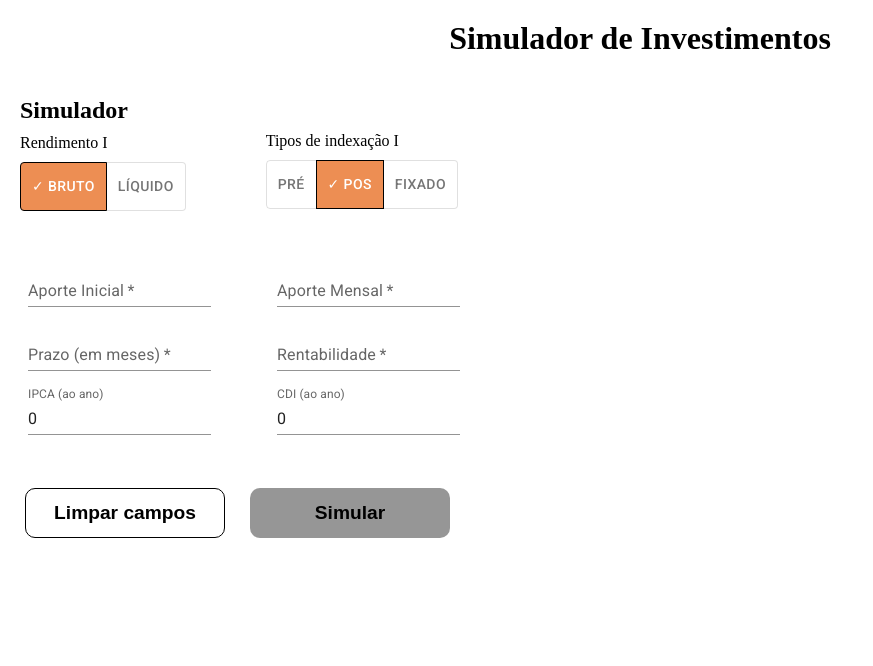
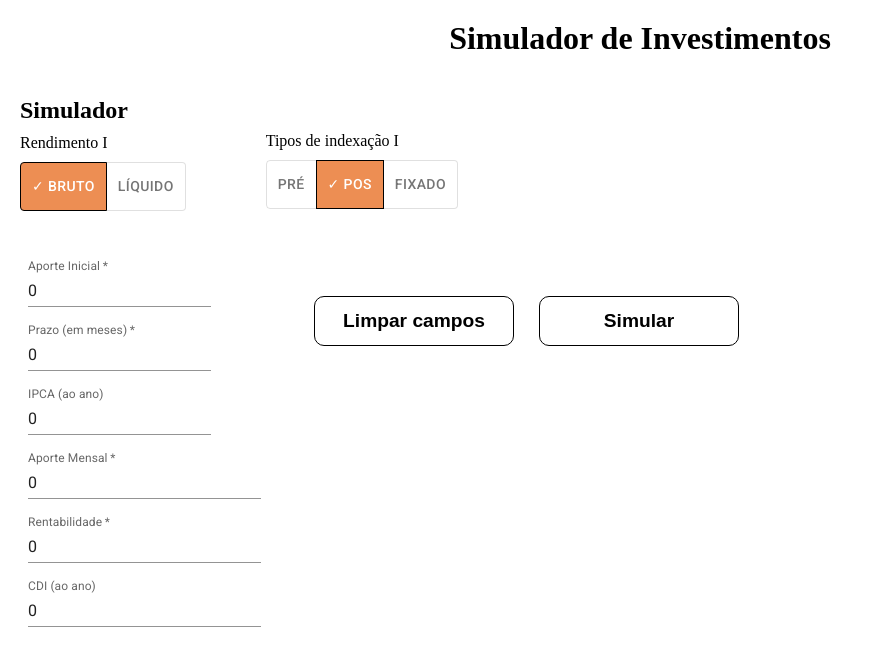
Before and after one commit to domynikmv057/Simulador-de-investimentos, a React (Create React App) app: page / in a window 1280 px wide. Shown: the top 666 px of the page, without its empty margins (0-873 px from the left). Built offline with nearby package versions, Linux system fonts and the light colour scheme; no server answers.

Commit message:
feat: finalizando formularios

```diff
--- a/src/shared/component/Form.jsx
+++ b/src/shared/component/Form.jsx
@@ -4,21 +4,59 @@ import { RendimentoButton } from "./Buttons/RendimentoButton.jsx";
 import Box from "@mui/material/Box";
 import TextField from "@mui/material/TextField";
 import { IndexacaoButton } from "./Buttons/IndexacaoButton.jsx";
+
 import "./Form.css";
 
 export const Formularios = () => {
   const [nomes, setNomes] = useState([]);
+  const [formValues, setFormValues] = useState({
+    aporteInicial: 0,
+    aporteMensal: 0,
+    prazoMes: 0,
+    rentabilidade: 0,
+  });
   const [rendimentoValue, setRendimentoValue] = useState("bruto"); //uso este estate pare receber do filho RendimentoButton o valor da operação
   const [indexacaoValue, setIdexacaoValue] = useState("pos");
+  const [cdi, setCdi] = useState(0);
+  const [ipca, setIpca] = useState(0);
+
   useEffect(() => {
     api.get("indicadores").then((response) => {
-      setNomes(response.data);
+      const respData = response.data;
+      setNomes(respData);
+      setCdi(respData[0].valor);
+      setIpca(respData[1].valor);
+      setFormValues({
+        ...formValues,
+        [respData[0].nome]: respData[0].valor,
+        [respData[1].nome]: respData[1].valor,
       });
-    console.log(nomes);
+    });
+    // eslint-disable-next-line react-hooks/exhaustive-deps
   }, []);
+  console.log(formValues);
+  const handleInputChange = (e) => {
+    const { name, value } = e.target;
+    setFormValues({ ...formValues, [name]: value });
+  };
 
+  const handleSubmit = (e) => {
+    e.preventDefault();
+    console.log(e);
+  };
+
+  const clearForm = (e) => {
+    e.preventDefault();
+    setFormValues({
+      aporteInicial: 0,
+      aporteMensal: 0,
+      prazoMes: 0,
+      rentabilidade: 0,
+      [nomes[0].nome]: nomes[0].valor,
+      [nomes[1].nome]: nomes[1].valor,
+    });
+  };
   return (
-    <div>
     <div className="main-container">
       <section className="left-form-container">
         <span className="space-element">
@@ -34,7 +72,8 @@ export const Formularios = () => {
       </section>
 
       <section className="right-form-container">
-          <form action="" className="form-group">
+        <form onSubmit={handleSubmit} className="form-group">
+          <div className="input-camp">
             <Box
               component="form"
               sx={{
@@ -49,18 +88,31 @@ export const Formularios = () => {
                 label="Aporte Inicial"
                 variant="standard"
                 required
+                name={"aporteInicial"}
+                value={formValues.aporteInicial}
+                error={isNaN(formValues.aporteInicial)}
+                onChange={(e) => {
+                  handleInputChange(e);
+                }}
               />
+
               <TextField
                 id="standard-basic"
                 label="Prazo (em meses)"
                 variant="standard"
                 required
+                name={"prazoMes"}
+                value={formValues.prazoMes}
+                onChange={(e) => {
+                  handleInputChange(e);
+                }}
               />
               <TextField
                 id="standard-basic"
                 label="IPCA (ao ano)"
                 variant="standard"
-                value={nomes[1]?.valor > 0 ? nomes[1].valor : 0}
+                value={ipca}
+                name={"ipcaAno"}
               />
             </Box>
 
@@ -78,27 +130,47 @@ export const Formularios = () => {
                 label="Aporte Mensal"
                 variant="standard"
                 required
+                type={"text"}
+                name={"aporteMensal"}
+                value={formValues.aporteMensal}
+                onChange={(e) => {
+                  handleInputChange(e);
+                }}
               />
               <TextField
                 id="standard-basic"
                 label="Rentabilidade"
                 variant="standard"
                 required
+                name={"rentabilidade"}
+                value={formValues.rentabilidade}
+                onChange={(e) => {
+                  handleInputChange(e);
+                }}
               />
               <TextField
                 id="standard-basic"
                 label="CDI (ao ano)"
                 variant="standard"
-                value={nomes[0]?.valor > 0 ? nomes[0].valor : 0}
+                value={cdi}
+                name={"cdiAno"}
               />
             </Box>
-          </form>
-        </section>
           </div>
 
           <section className="botton-buttons">
-        <button>Limpar campos</button>
-        <button disabled={true}>Simular</button>
+            <button
+              onClick={(e) => {
+                clearForm(e);
+              }}
+            >
+              Limpar campos
+            </button>
+            <button type="submit" disabled={false}>
+              Simular
+            </button>
+          </section>
+        </form>
       </section>
     </div>
   );
```
Lines whose indentation alone changed are shown as unchanged.
